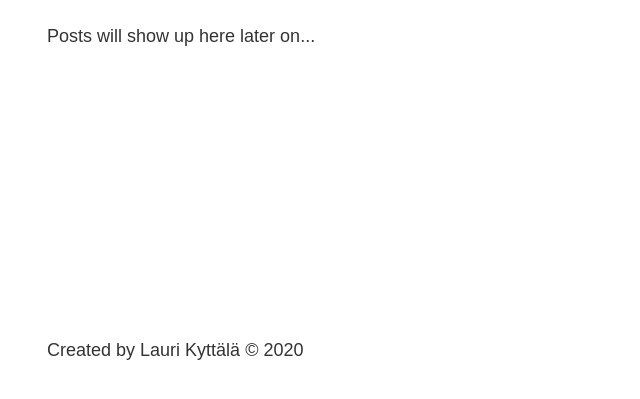
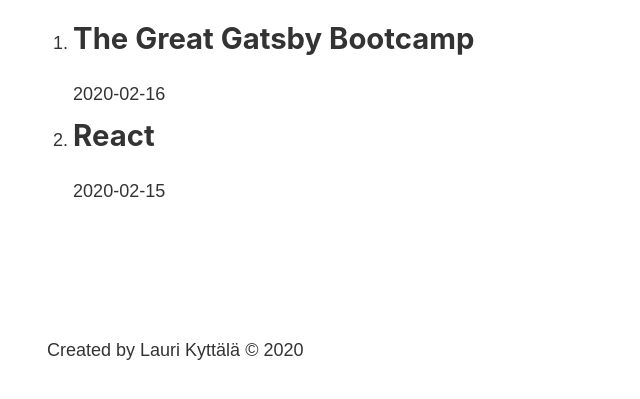
Before and after one commit to lasse1900/gatsby-bootcamp, a Gatsby site: page /blog in a window 1280 px wide. Shown: the part 393-792 px from the top of the page, without its empty margins (236-876 px from the left). Built offline with nearby package versions, Linux system fonts and the light colour scheme; Gatsby itself is replaced by a stand-in of ours.

Commit message:
Markdown posts

```diff
--- a/gatsby-config.js
+++ b/gatsby-config.js
@@ -16,6 +16,7 @@ module.exports = {
         name: 'src',
         path: `${__dirname}/src/`
       }
-    }
+    },
+    'gatsby-transformer-remark'
   ]
 }
--- a/package.json
+++ b/package.json
@@ -17,6 +17,7 @@
     "gatsby": "^2.19.7",
     "gatsby-plugin-sass": "^2.1.28",
     "gatsby-source-filesystem": "^2.1.48",
+    "gatsby-transformer-remark": "^2.3.8",
     "node-sass": "^4.13.1",
     "react": "^16.12.0",
     "react-dom": "^16.12.0"
--- a/src/pages/blog.js
+++ b/src/pages/blog.js
@@ -1,12 +1,40 @@
 import React from "react"
 import Layout from './components/layout'
+import { graphql, useStaticQuery } from 'gatsby'
 
 const BlogPage = () => {
+
+  const data = useStaticQuery(graphql`
+    query {
+      allMarkdownRemark {
+        edges {
+          node {
+            frontmatter {
+              title
+              date
+            }
+          }
+        }
+      }
+    }
+`)
+
+  // console.log(data)
+
   return (
     <div>
       <Layout>
         <h1>My Blog</h1>
-        <p>Posts will show up here later on...</p>
+        <ol>
+          {data.allMarkdownRemark.edges.map((edge) => {
+            return (
+              <li>
+                <h2>{edge.node.frontmatter.title}</h2>
+                <p>{edge.node.frontmatter.date}</p>
+              </li>
+            )
+          })}
+        </ol>
       </Layout>
     </div>
   )
--- a/src/pages/components/header.js
+++ b/src/pages/components/header.js
@@ -4,6 +4,7 @@ import { Link, graphql, useStaticQuery } from 'gatsby'
 import headerStyles from './header.module.scss'
 
 const Header = () => {
+
   const data = useStaticQuery(graphql`
     query {
       site {
```
Also changed, not shown: 1 other file.
